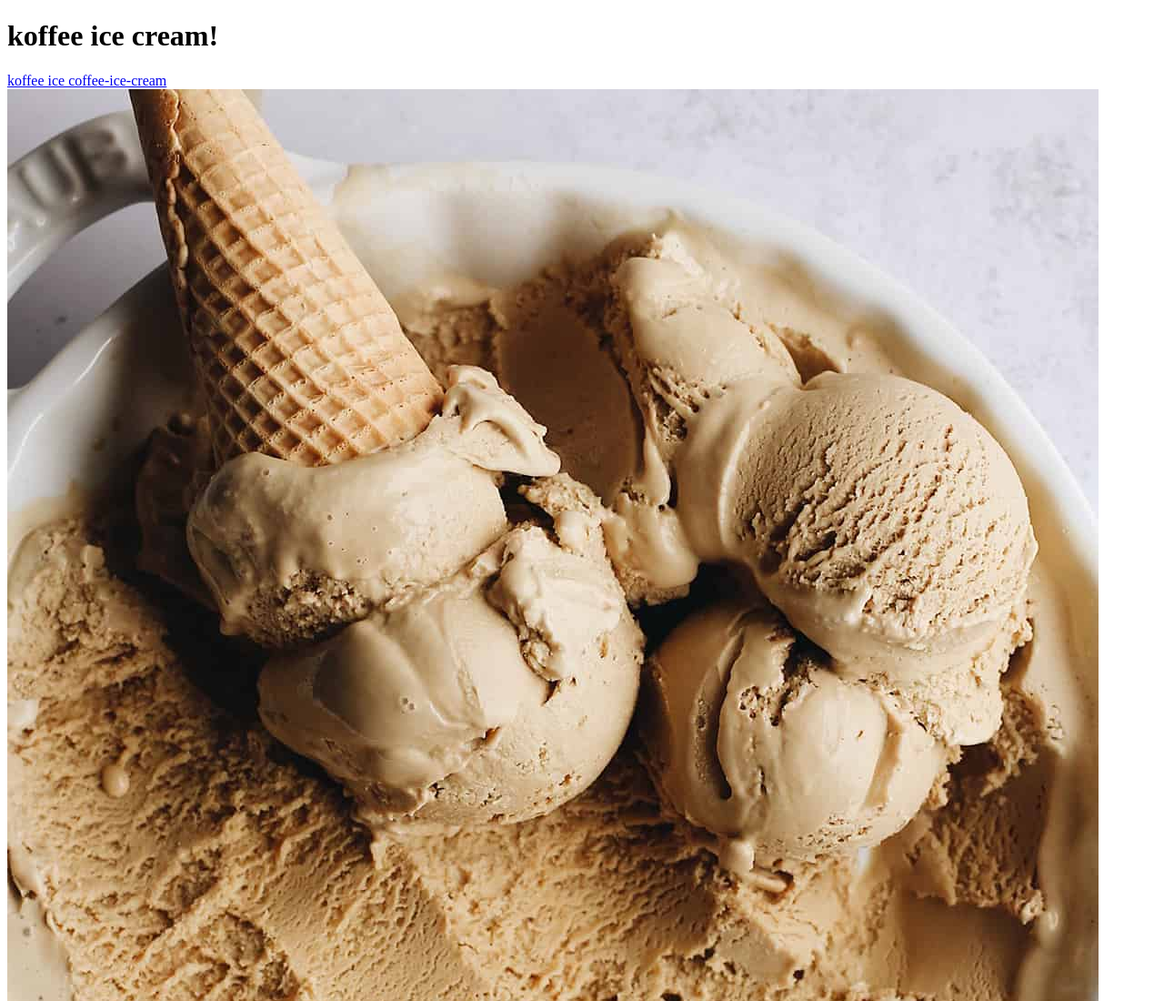
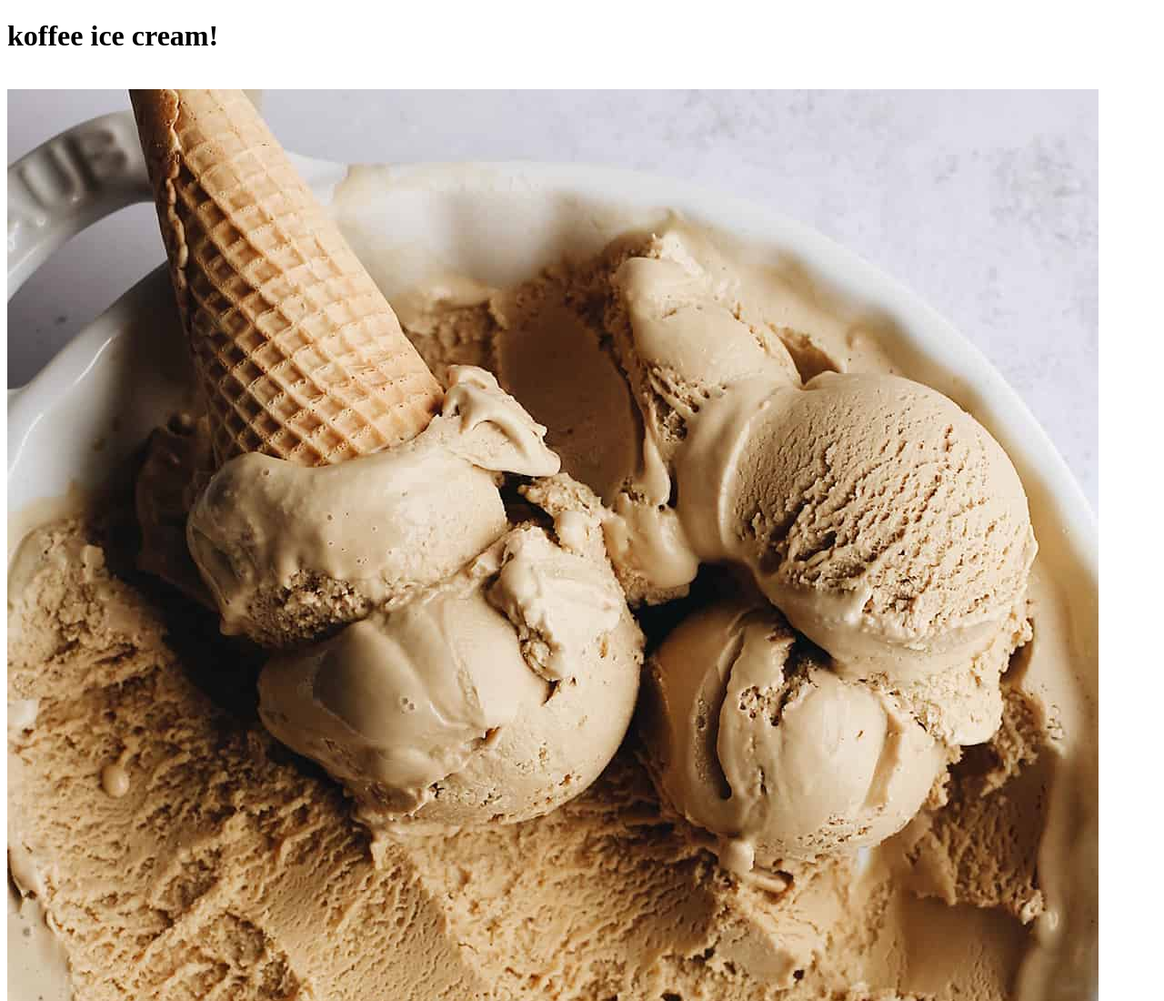
Before and after one commit to slpykng/slpy_recipes, a plain HTML site: page recipes/icecream.html in a window 1280 px wide. Shown: the top 1100 px of the page at 91% size. Drawn offline with Linux system fonts and the light colour scheme.

Commit message:
removed external link on icecream.html

```diff
--- a/recipes/icecream.html
+++ b/recipes/icecream.html
@@ -7,7 +7,6 @@
 </head>
 <body>
    <h1>koffee ice cream!</h1>
-   <a href="https://joyfoodsunshine.com/coffee-ice-cream/">koffee ice coffee-ice-cream</a>
    <br>
    <img src="homemade-coffee-ice-cream-recipe-2.jpg" alt="koffee icecream">
    <br>
```
